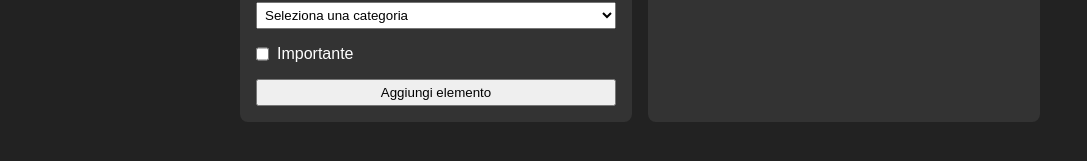
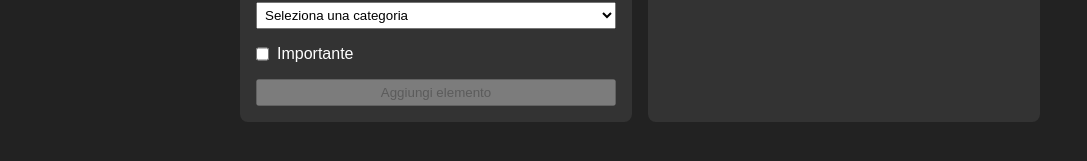
Before and after one commit to lambia/react-todo, a React (Vite) app: page / in a window 1280 px wide. Shown: the part 323-484 px from the top of the page, without its empty margins (0-1087 px from the left). Built offline with nearby package versions, Linux system fonts and the light colour scheme; no server answers.

Commit message:
databinding per disabled

```diff
--- a/src/components/ToDoList.jsx
+++ b/src/components/ToDoList.jsx
@@ -18,6 +18,9 @@ function ToDoList() {
 	//Recupero ToDo all'avvio del componente
 	//getTodos //errore! andrebbe in loop!
 	useEffect(getTodos, []); //metodo corretto
+
+	//const isDisabled = formData.titolo == "" || formData.categoria == "" || formData.descrizione == "";
+	const isDisabled = formData.titolo == "";
 
 	function getTodos() {
 
@@ -131,7 +134,7 @@ function ToDoList() {
 					<span>Importante</span>
 				</label>
 
-				<button onClick={addTodo}>Aggiungi elemento</button>
+				<button onClick={addTodo} disabled={isDisabled}>Aggiungi elemento</button>
 			</div>
 
 			{/* Pannello preview */}
```
